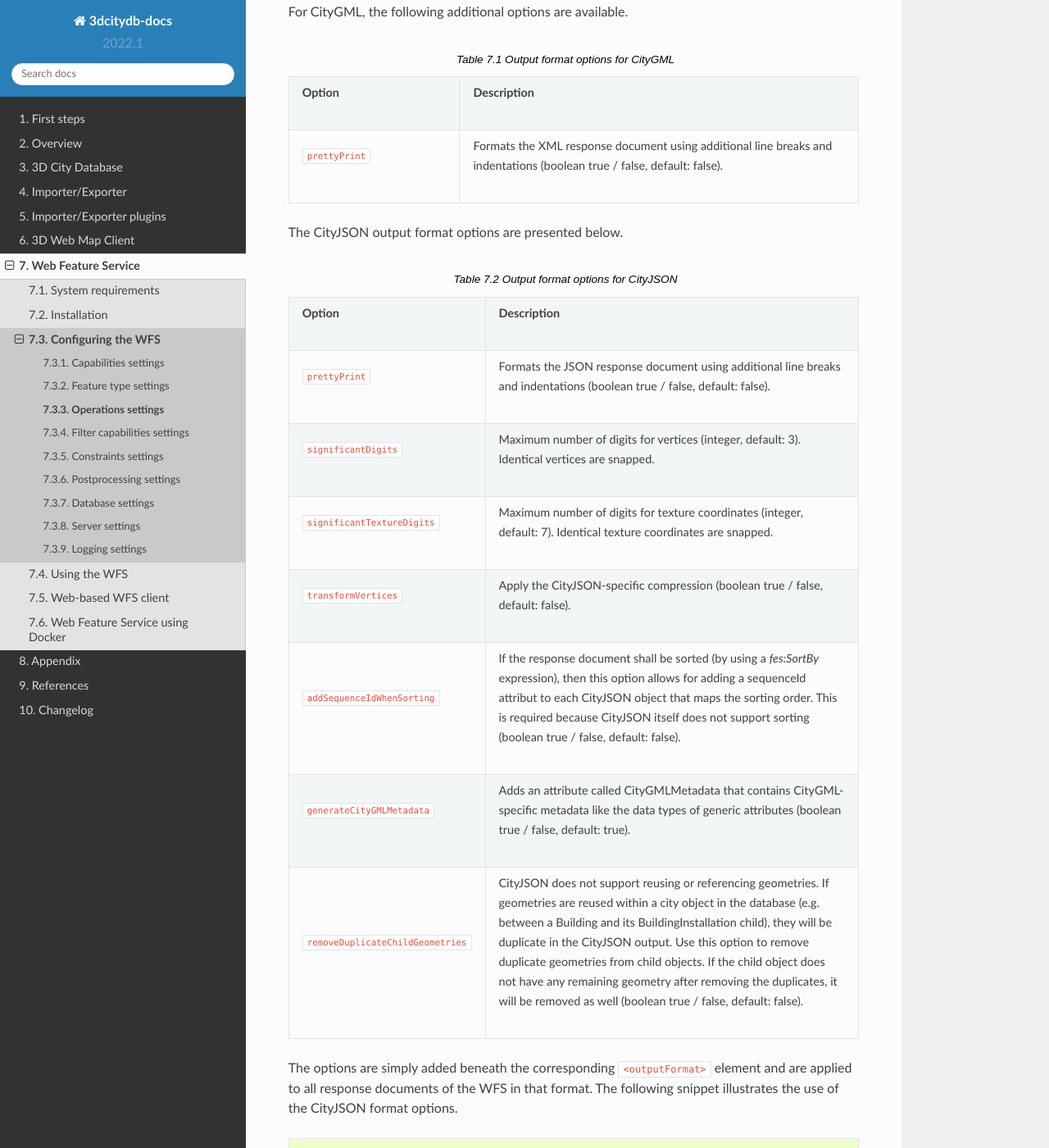
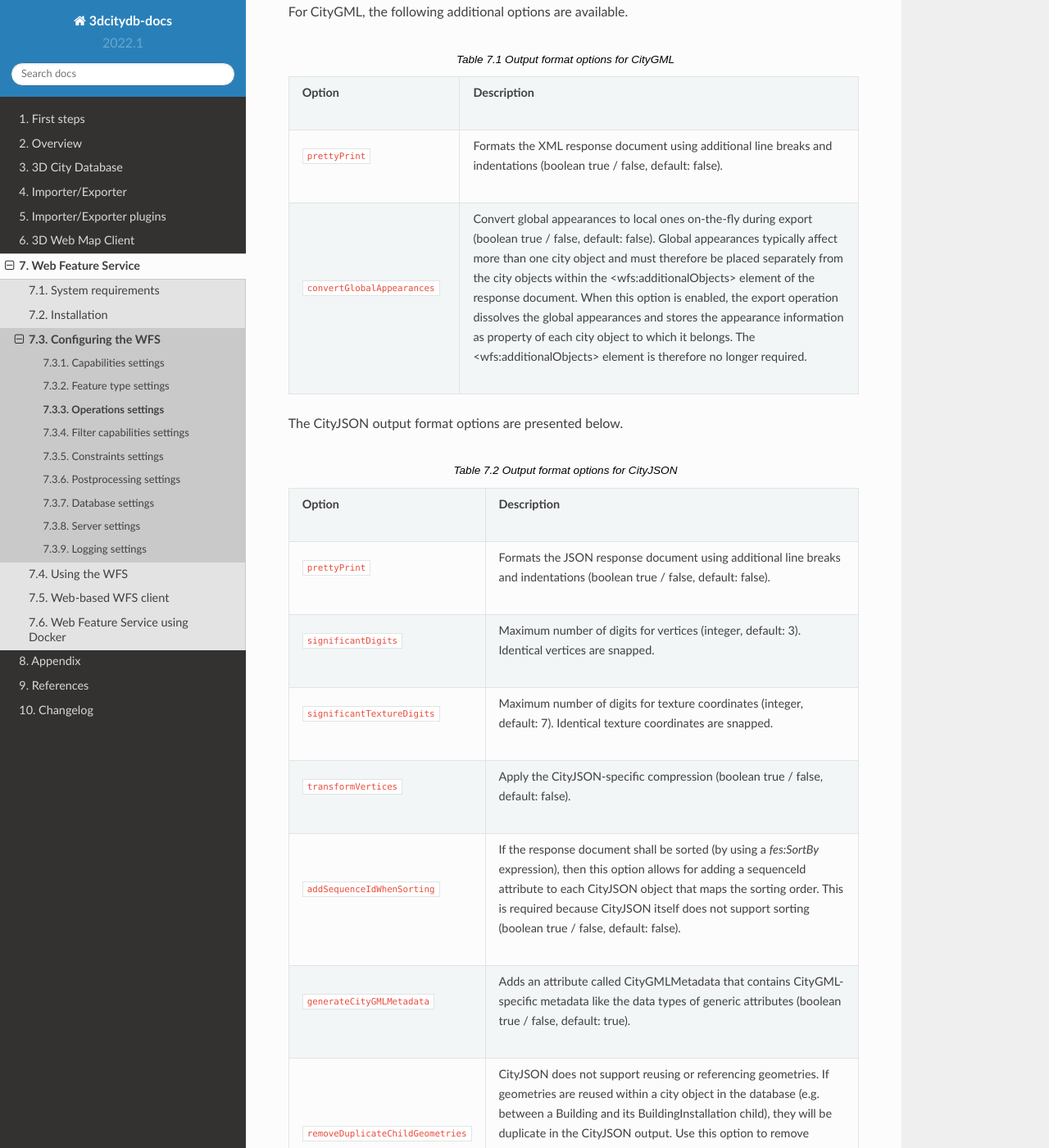
Before and after one commit to 3dcitydb/3dcitydb-docs, a Sphinx documentation site: the page built from source/wfs/configuration/operations.rst, in a window 1280 px wide and 1400 px high, scrolled down 1268 px. Shown: the whole window at 82% size. Built offline with Sphinx 7.4.7 and the Read the Docs theme 2.0.0, drawn with Linux system fonts in a browser that asks for light colours.

Commit message:
added description of the convertGlobalAppearances parameter for CityGML outputs

```diff
--- a/source/wfs/configuration/operations.rst
+++ b/source/wfs/configuration/operations.rst
@@ -68,6 +68,8 @@ For CityGML, the following additional options are available.
      - | **Description**
    * - | ``prettyPrint``
      - | Formats the XML response document using additional line breaks and indentations (boolean true / false, default: false).
+   * - | ``convertGlobalAppearances``
+     - | Convert global appearances to local ones on-the-fly during export (boolean true / false, default: false).  Global appearances typically affect more than one city object and must therefore be placed separately from the city objects within the <wfs:additionalObjects> element of the response document. When this option is enabled, the export operation dissolves the global appearances and stores the appearance information as property of each city object to which it belongs. The <wfs:additionalObjects> element is therefore no longer required.
 
 The CityJSON output format options are presented below.
 
@@ -86,7 +88,7 @@ The CityJSON output format options are presented below.
    * - | ``transformVertices``
      - | Apply the CityJSON-specific compression (boolean true / false, default: false).
    * - | ``addSequenceIdWhenSorting``
-     - | If the response document shall be sorted (by using a *fes:SortBy* expression), then this option allows for adding a sequenceId attribut to each CityJSON object that maps the sorting order. This is required because CityJSON itself does not support sorting (boolean true / false, default: false).
+     - | If the response document shall be sorted (by using a *fes:SortBy* expression), then this option allows for adding a sequenceId attribute to each CityJSON object that maps the sorting order. This is required because CityJSON itself does not support sorting (boolean true / false, default: false).
    * - | ``generateCityGMLMetadata``
      - | Adds an attribute called CityGMLMetadata that contains CityGML-specific metadata like the data types of generic attributes (boolean true / false, default: true).
    * - | ``removeDuplicateChildGeometries``
```
